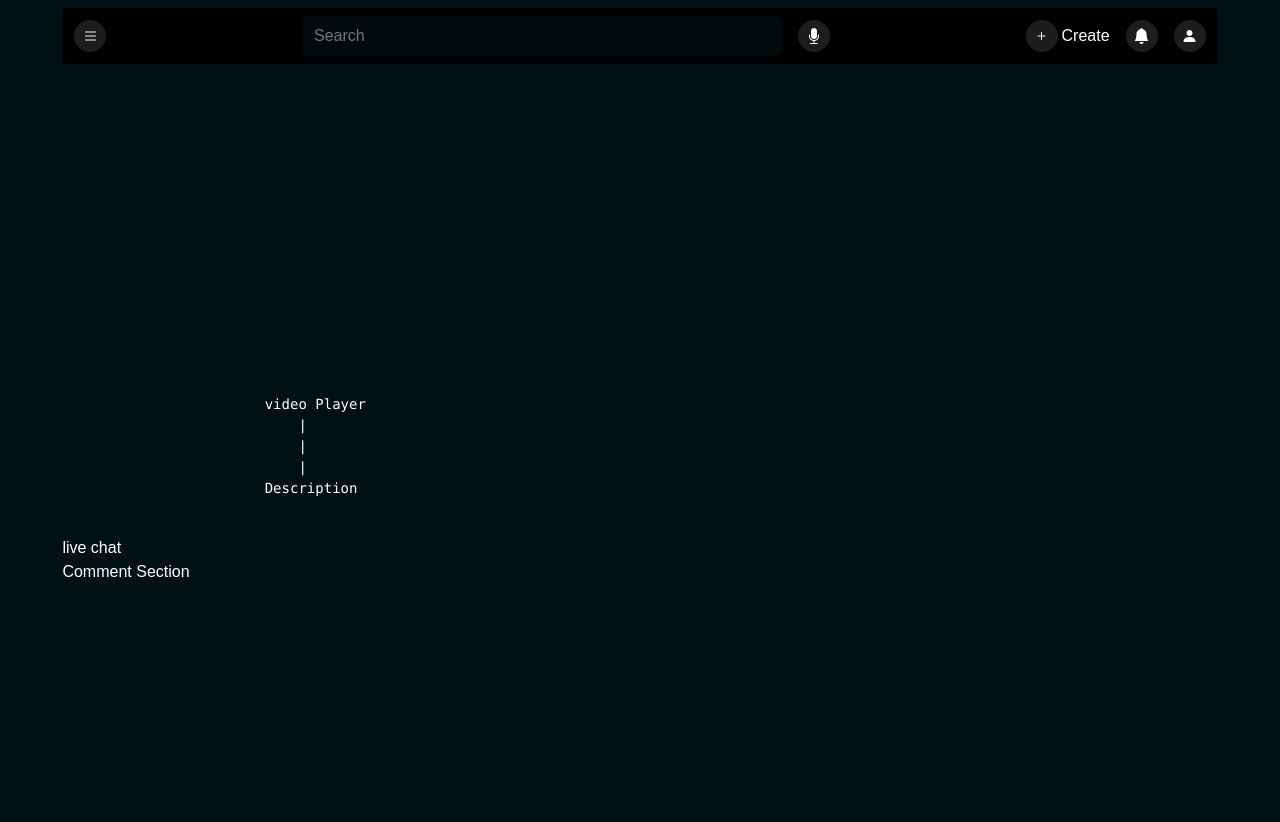
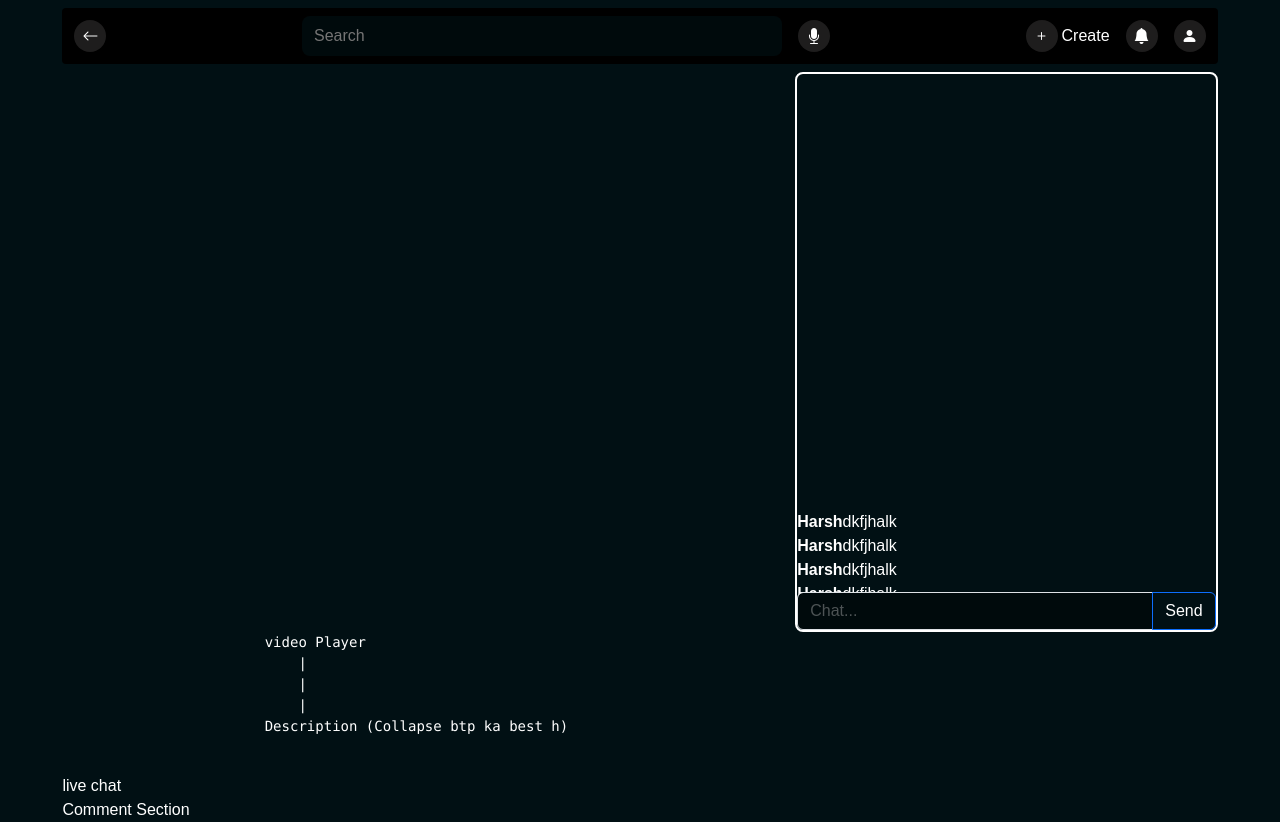
Before and after one commit to Harsh180303/youtube-lite, a plain HTML site: page video.html in a window 1280 px wide. Before the commit the page ends 800 px from the top, so only its background shows below. Drawn offline with nearby package versions, Linux system fonts and the light colour scheme.

Commit message:
added videoScript.js and some ui fixes

```diff
--- a/script.js
+++ b/script.js
@@ -64,9 +64,8 @@ async function openVideo(id) {
 
     // document.body.appendChild(frame)
 
+    window.location.href= `video.html?id=${id}`
 
-    let iframe_id = document.getElementById('iframe_id')
-    iframe_id.src=`https://www.youtube.com/embed/${id}`
 }
 
 
--- a/style.css
+++ b/style.css
@@ -118,12 +118,13 @@ body {
 
 .cards_section {
     width: calc(100% - 17rem);
-    min-height: 100vh;
+    height: 100vh;
     background-color: black;
     border-radius: 0.5rem;
     display: flex;
     flex-wrap: wrap;
     justify-content: space-evenly;
+    overflow-y: scroll;
 }
 
 .each_card {
@@ -139,13 +140,13 @@ body {
     /* background-color: #000a0c; */
     box-shadow: 10px 8px 15px #011418;
     scale: 105%;
-    transition: all;
-    transition-duration: 450ms;
+    transition: ease;
+    transition-duration: 550ms;
 }
 
 .each_card img {
     width: 100%;
-    height: 65%;
+    /* height: 65%; */
     cursor: pointer;
 }
 
@@ -166,3 +167,51 @@ body {
     padding-left: 0.5rem;
     padding-right: 0.5rem;
 }
+
+/* video.html page */
+
+.iframe_video {
+    height: 70vh;
+    width: 55vw;
+}
+
+.live_container {
+    display: flex;
+    justify-content: space-between;
+}
+
+.live_chat {
+    width: 33vw;
+    border-radius: 0.5rem;
+    height: 70vh;
+    border: 2px solid white;
+    display: flex;
+    flex-direction: column;
+    justify-content: space-between;
+    position: relative;
+}
+
+.chat_input {
+    background-color: #000a0c !important;
+    color: white;
+}
+
+#chat_msg_box {
+    position: absolute;
+    bottom: 0%;
+}
+
+.chat_input::placeholder{
+    color: rgba(255, 255, 255, 0.303) !important;
+}
+
+.newChat {
+    display: flex;
+}
+
+#live_chat_container {
+    flex: 1;
+    overflow-y: auto;
+    display: flex;
+    flex-direction: column-reverse;
+}
--- a/video.html
+++ b/video.html
@@ -5,7 +5,7 @@
     <meta name="viewport" content="width=device-width, initial-scale=1.0">
     <title>Document</title>
     <link rel="stylesheet" href="style.css">
-    <script defer src="script.js"></script>
+    <script src="videoScript.js" defer></script>
     <link href="https://cdn.jsdelivr.net/npm/bootstrap@5.3.7/dist/css/bootstrap.min.css" rel="stylesheet" integrity="sha384-LN+7fdVzj6u52u30Kp6M/trliBMCMKTyK833zpbD+pXdCLuTusPj697FH4R/5mcr" crossorigin="anonymous">
 
     <link rel="stylesheet" href="https://cdn.jsdelivr.net/npm/bootstrap-icons/font/bootstrap-icons.css">
@@ -23,8 +23,7 @@
                         <a class="nav-link " href="#" >Home</a>
                     </li> -->
                     <div id="home_btn">
-                        <!-- <i class="bi bi-house-door-fill"></i> -->
-                        <i class="bi bi-list nav_icon"></i>
+                        <a style="text-decoration: none;" href="./index.html"><i class="bi bi-arrow-left nav_icon"></i></a>
                     </div>
 
                     <div class="side_by_side">
@@ -43,7 +42,25 @@
 
             <!-- Embeded video player + live chat-->
 
-            <iframe id="iframe_id" src="" width="560" height="315" title="YouTube video player" frameborder="0" allow="accelerometer; autoplay; clipboard-write; encrypted-media; gyroscope; picture-in-picture; web-share" referrerpolicy="strict-origin-when-cross-origin" allowfullscreen></iframe>
+            <div class="live_container">
+                <div id="attach_iframe">
+
+                </div>
+
+                <div class="live_chat">
+                    <div id="live_chat_container">
+                        <!-- chat window -->
+                    </div>
+
+                    <!-- input box -->
+                    <div id="chat_msg_box" class="input-group">
+                        <input type="text" class="form-control chat_input" placeholder="Chat...">
+                        <button class="btn btn-outline-primary" type="button">Send</button>
+                    </div>
+                </div>
+            </div>
+
+            <!-- Description -->
 
             <div>
                 <div>
@@ -52,7 +69,7 @@
                             |
                             |
                             |
-                        Description
+                        Description (Collapse btp ka best h)
                     </pre>
                 </div>
 
--- /dev/null
+++ b/videoScript.js
@@ -0,0 +1,38 @@
+window.onload = () => {
+    const params = new URLSearchParams(window.location.search)
+    const videoId = params.get("id")
+
+    if (videoId) {
+        const attach_iframe = document.getElementById('attach_iframe')
+        const frame = document.createElement('iframe')
+        frame.className="iframe_video"
+        frame.width = '560'
+        frame.height = '315'
+        frame.src=`https://www.youtube.com/embed/${videoId}`
+        frame.allow = "accelerometer; autoplay=1; clipboard-write; encrypted-media; gyroscope; picture-in-picture; web-share";
+        frame.allowFullscreen = true
+
+        attach_iframe.appendChild(frame)
+    }
+}
+
+async function randomChat() {
+    const continer = document.getElementById("live_chat_container")
+    setInterval(() => {
+        // creating a new divison and putting username + message inside it.
+        const newChat = document.createElement('div')
+        newChat.className="newChat"
+        const userName = document.createElement('strong')
+        userName.className="userName"
+        userName.innerText="Harsh"    //testing
+        const message = document.createElement('span')
+        message.className="message"
+        message.innerText="dkfjhalk"    //testing
+        newChat.appendChild(userName)
+        newChat.appendChild(message)
+        // attached newChat inside contianer (live_chat_container)
+        continer.prepend(newChat)
+    }, 1000)  // after every 1 sec i.e. 1000ms
+}
+
+randomChat()
```
Also changed, not shown: index.html (+0 -4 lines).
